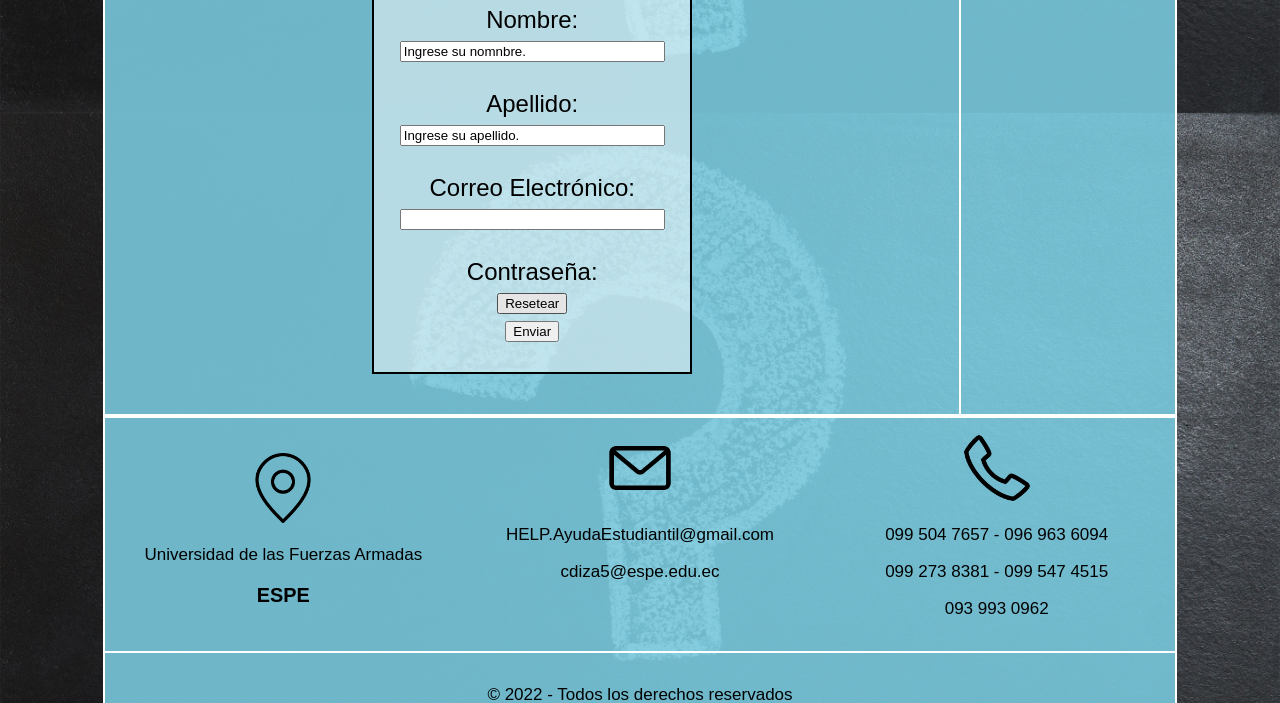
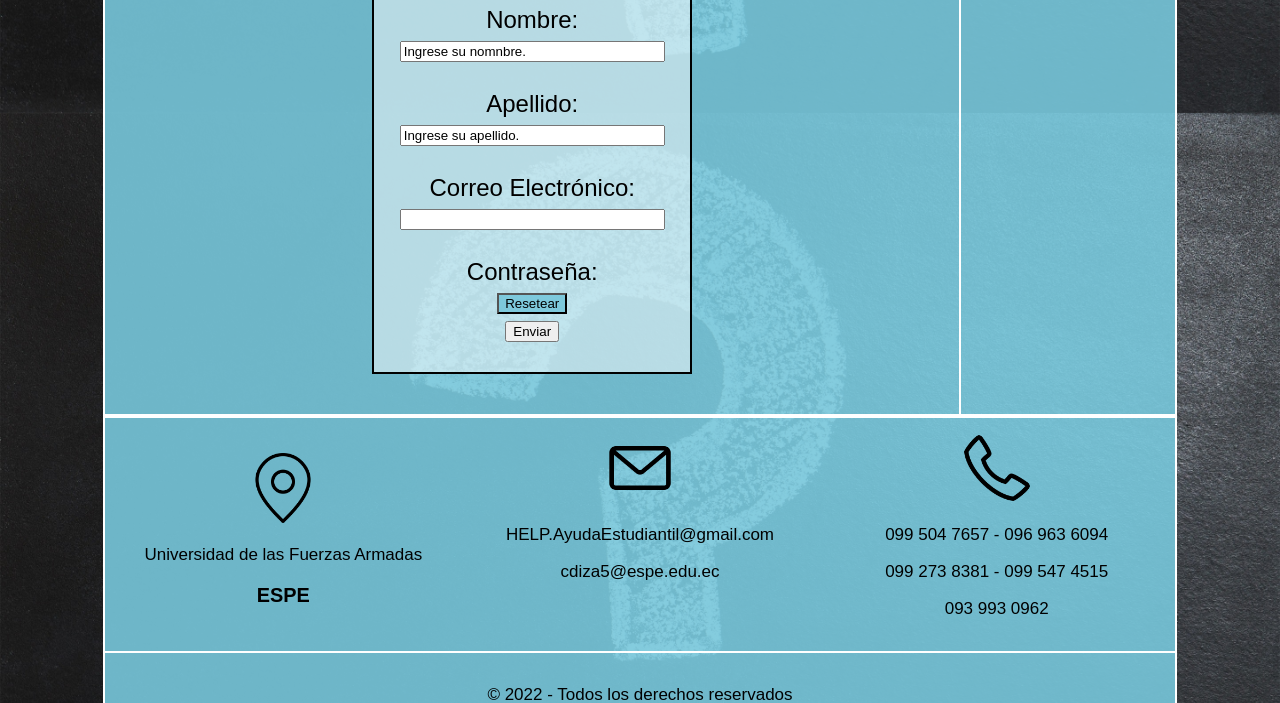
Before and after one commit to codaki/Programacion_Web, a plain HTML site: page ProyectoV0.4/Proyecto.html in a window 1280 px wide. In both pictures the pointer is over the input "Resetear". Shown: the part 1487-2190 px from the top of the page. Drawn offline with Linux system fonts and the light colour scheme.

Commit message:
Update estilo.css

```diff
--- a/ProyectoV0.4/estilo.css
+++ b/ProyectoV0.4/estilo.css
@@ -130,3 +130,6 @@ footer {
   background-color:rgba(255,255,255,0.5);
 
 }
+.boton:hover {
+  background-color: rgba(119, 199, 219, 0.9);
+}
```
